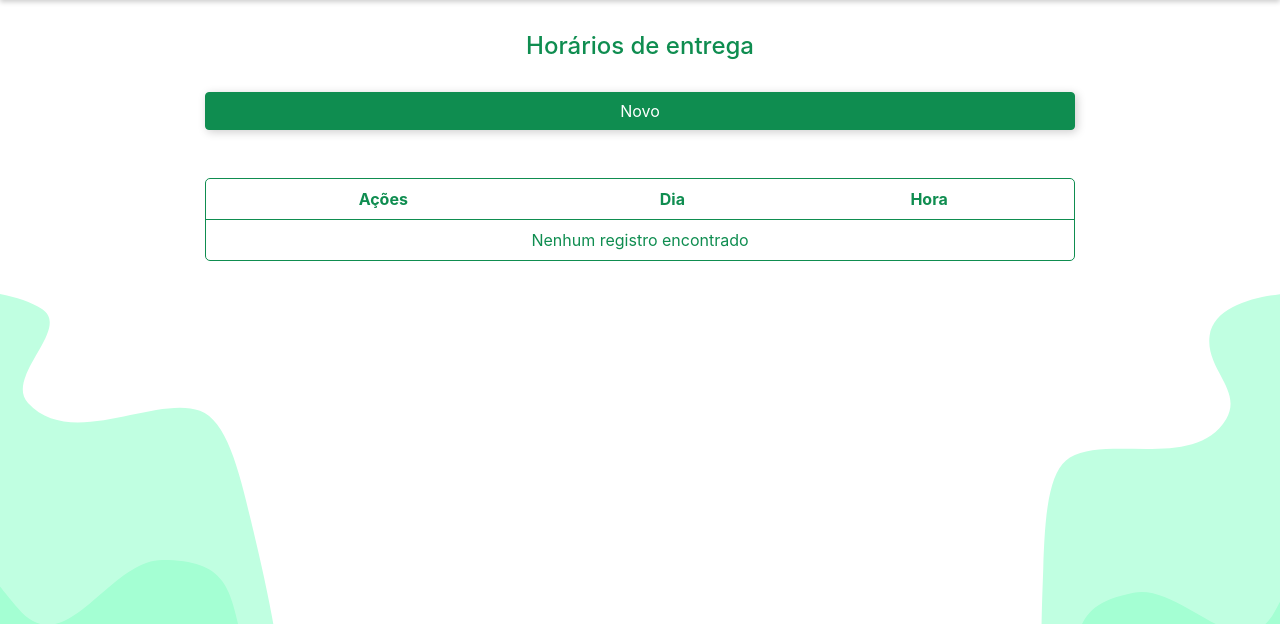
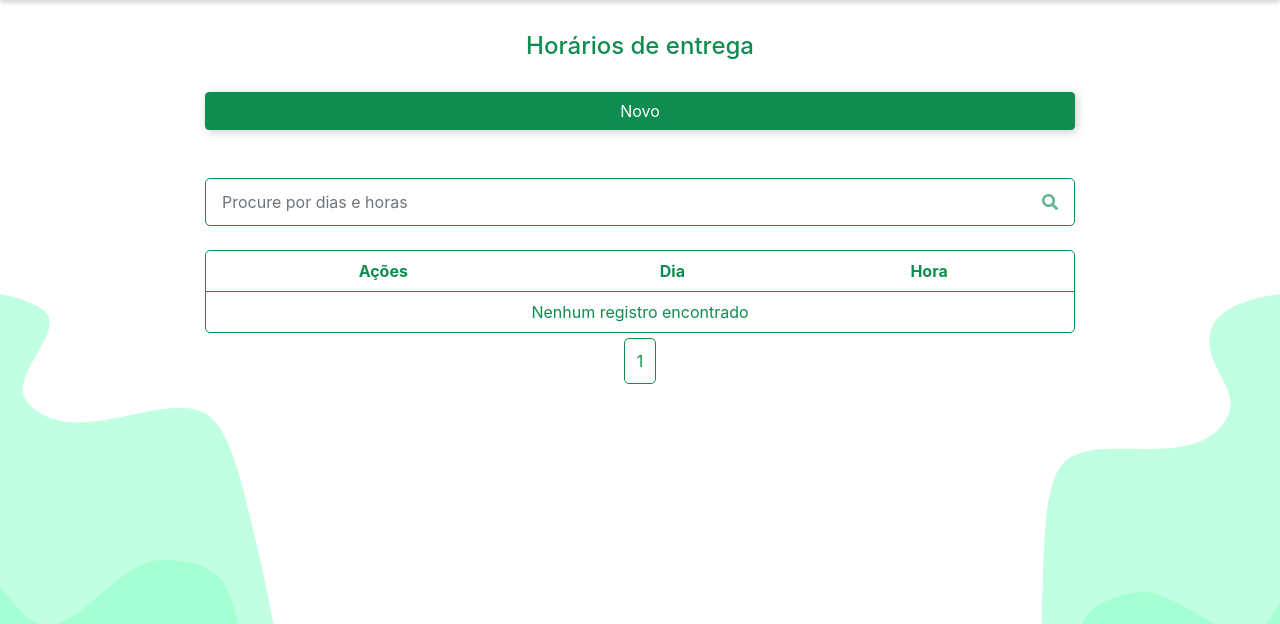
Before and after one commit to irisviana/Da_Roca, a Django app: page /user/delivery_time/list/1 in a window 1280 px wide. Shown: the part 133-757 px from the top of the page. Run offline with Django 3.2, Linux system fonts and the light colour scheme; the visitor is signed in with stand-in values (Sample User, id 1); some libraries are stand-ins or nearby versions.

Commit message:
Adicionada paginaçao e pesquisa de usuarios e horarios entrega

```diff
--- a/projeto_da_roca/static/css/style.css
+++ b/projeto_da_roca/static/css/style.css
@@ -105,32 +105,6 @@
   .container .inner_container {
     max-width: 900px;
     margin: 0 auto;
-  }
-
-  .custom_table {
-    width: 100%;
-    border-collapse: separate;
-    border-spacing: 0;
-    border: 1px solid var(--color-primary);
-    border-radius: 5px;
-    text-align: center;
-    max-width: 900px;
-    margin: 1em auto;
-    overflow-x: auto;
-  }
-
-  .custom_table th {
-    border-bottom: 1px solid var(--color-primary);
-    padding: 0.5em;
-    margin: 0px;
-  }
-
-  .custom_table td {
-    padding: 0.5em;
-  }
-
-  .custom_table tr + tr > td {
-    border-top: 1px solid var(--color-primary);
   }
 
   .custom-list-group {
@@ -242,6 +216,18 @@
     box-shadow: var(--shadow-button);
   }
 
+  .btn.btn-primary:disabled {
+    background-color: var(--color-white);
+    color: var(--color-primary);
+    border: none;
+    box-shadow: none;
+  }
+
+  .btn.btn-primary:hover:disabled {
+    background-color: var(--color-white) !important;
+    color: var(--color-primary) !important;
+  }
+
   .border-custom {
     border: 1px solid var(--color-primary);
     border-radius: 5px;
@@ -341,3 +327,77 @@
     color: var(--color-primary);
   }
   /* 4- FIM USER-MENU */
+
+  /* 5- CUSTOM TABLE */
+  .custom_table {
+    width: 100%;
+    border-collapse: separate;
+    border-spacing: 0;
+    border: 1px solid var(--color-primary);
+    border-radius: 5px;
+    text-align: center;
+    max-width: 900px;
+    margin: 1em auto;
+    overflow-x: auto;
+  }
+
+  .custom_table th {
+    border-bottom: 1px solid var(--color-primary);
+    padding: 0.5em;
+    margin: 0px;
+  }
+
+  .custom_table td {
+    padding: 0.5em;
+  }
+
+  .custom_table tr + tr > td {
+    border-top: 1px solid var(--color-primary);
+  }
+
+  .custom_table-pagination {
+    display: block;
+  }
+
+  .custom_table-pagination ul {
+    list-style-type: none;
+    margin: 0;
+    padding: 0;
+    width: 100%;
+    display: flex;
+    justify-content: center;
+    flex-wrap: wrap;
+  }
+
+  .custom_table-pagination ul li:first-child a {
+    border-bottom-left-radius: 5px;
+    border-top-left-radius: 5px;
+  }
+
+  .custom_table-pagination ul li:last-child a {
+    border-bottom-right-radius: 5px;
+    border-top-right-radius: 5px;
+  }
+
+  .custom_table-pagination ul li a {
+    padding: 0.75em;
+    background-color: var(--color-primary);
+    color: var(--color-white);
+    border: 1px solid var(--color-primary);
+    text-decoration: none;
+  }
+
+  .custom_table-pagination ul li a:active, .custom_table-pagination ul li a:hover {
+    color: var(--color-primary);
+    background-color: var(--color-white);
+    border: 1px solid var(--color-primary);
+    text-decoration: none;
+  }
+
+  .custom_table-pagination ul li a.active {
+    color: var(--color-primary);
+    background-color: var(--color-white);
+    border: 1px solid var(--color-primary);
+    text-decoration: none;
+  }
+  /* 5- FIM DE CUSTOM TABLE */
--- /dev/null
+++ b/projeto_da_roca/static/js/custom-paginated-table.js
@@ -0,0 +1,73 @@
+$(function() {
+    const rowsPerPage = 5;
+    const rows = $('.custom_table tbody tr');
+    const rowsCount = rows.length;
+    const pageCount = Math.ceil(rowsCount / rowsPerPage); // avoid decimals
+    const numbers = $('#numbers');
+
+    console.log("Testou")
+
+    // Generate the pagination.
+    for (var i = 0; i < pageCount; i++) {
+        numbers.append('<li><a href="#">' + (i+1) + '</a></li>');
+    }
+
+    // Mark the first page link as active.
+    $('#numbers li:first-child a').addClass('active');
+
+    // Display the first set of rows.
+    displayRows(1);
+
+    // On pagination click.
+    $('#numbers li a').click(function(e) {
+        var $this = $(this);
+
+        e.preventDefault();
+
+        // Remove the active class from the links.
+        $('#numbers li a').removeClass('active');
+
+        // Add the active class to the current link.
+        $this.addClass('active');
+
+        // Show the rows corresponding to the clicked page ID.
+        displayRows($this.text());
+    });
+
+    $('#custom_table-search').on('keyup', function(event) {
+        var filter = $(event.target)[0].value.toUpperCase();
+        if (filter) {
+            tr = document.querySelector('.custom_table tbody').getElementsByTagName('tr');
+
+            // Loop through all table rows, and hide those who don't match the search query
+            for (i = 0; i < tr.length; i++) {
+                tdNome = tr[i].getElementsByTagName("td")[1];
+                tdEmail = tr[i].getElementsByTagName("td")[2];
+                if (tdNome || tdEmail || tdCPF) {
+                txtValueNome = tdNome.textContent || tdNome.innerText;
+                txtValueEmail = tdEmail.textContent || tdEmail.innerText;
+                if (txtValueNome.toUpperCase().indexOf(filter) > -1 ||
+                    txtValueEmail.toUpperCase().indexOf(filter) > -1) {
+                    tr[i].style.display = "";
+                } else {
+                    tr[i].style.display = "none";
+                }
+                }
+            }
+        } else {
+            displayRows(1);
+        }
+    });
+
+    // Function that displays rows for a specific page.
+    function displayRows(index) {
+        var start = (index - 1) * rowsPerPage;
+        var end = start + rowsPerPage;
+
+        // Hide all rows.
+        rows.hide();
+
+        // Show the proper rows for this page.
+        rows.slice(start, end).show();
+    }
+});
--- a/projeto_da_roca/templates/delivery_time/home.html
+++ b/projeto_da_roca/templates/delivery_time/home.html
@@ -23,7 +23,13 @@
         {% if mensagem %}
             <p>{{ mensagem }}</p>
         {% endif %}
-        <table class="custom_table mt-5">
+        <div class="input-group mb-4 border-custom rounded-pill mt-5 p-1">
+            <input id="custom_table-search" type="search" placeholder="Procure por dias e horas" aria-describedby="button-addon3" class="form-control bg-white border-0">
+            <div class="input-group-append border-0">
+              <button disabled type="button" class="btn btn-primary"><i class="fa fa-search"></i></button>
+            </div>
+        </div>
+        <table class="custom_table mt-2">
             <thead>
                 <tr>
                     <th>Ações</th>
@@ -69,7 +75,11 @@
                 {% endif %}
             </tbody>
         </table>
+        <div class="custom_table-pagination">
+            <ul id="numbers"></ul>
+        </div>
     </div>
     {% url 'delete_delivery_time' as action_url %}
     {% include 'modal.html' with header="Excluir horário entrega?" message='Tem certeza que deseja excluir o horário de entrega?' confirm="Sim" cancel="Cancelar" %}
+    <script src="{% static 'js/custom-paginated-table.js' %}"></script>
 {% endblock %}
```
Also changed, not shown: projeto_da_roca/templates/user/add_admin.html (+5 -26 lines), projeto_da_roca/templates/user/manage_users.html (+8 -1 lines).
